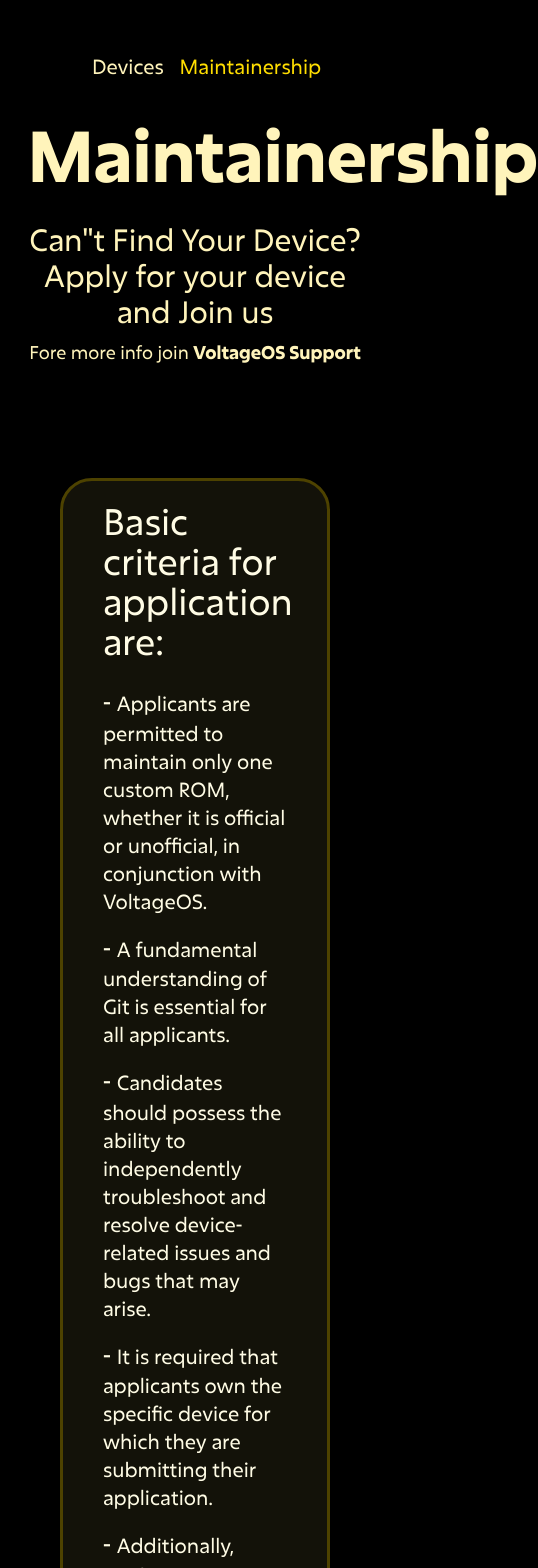
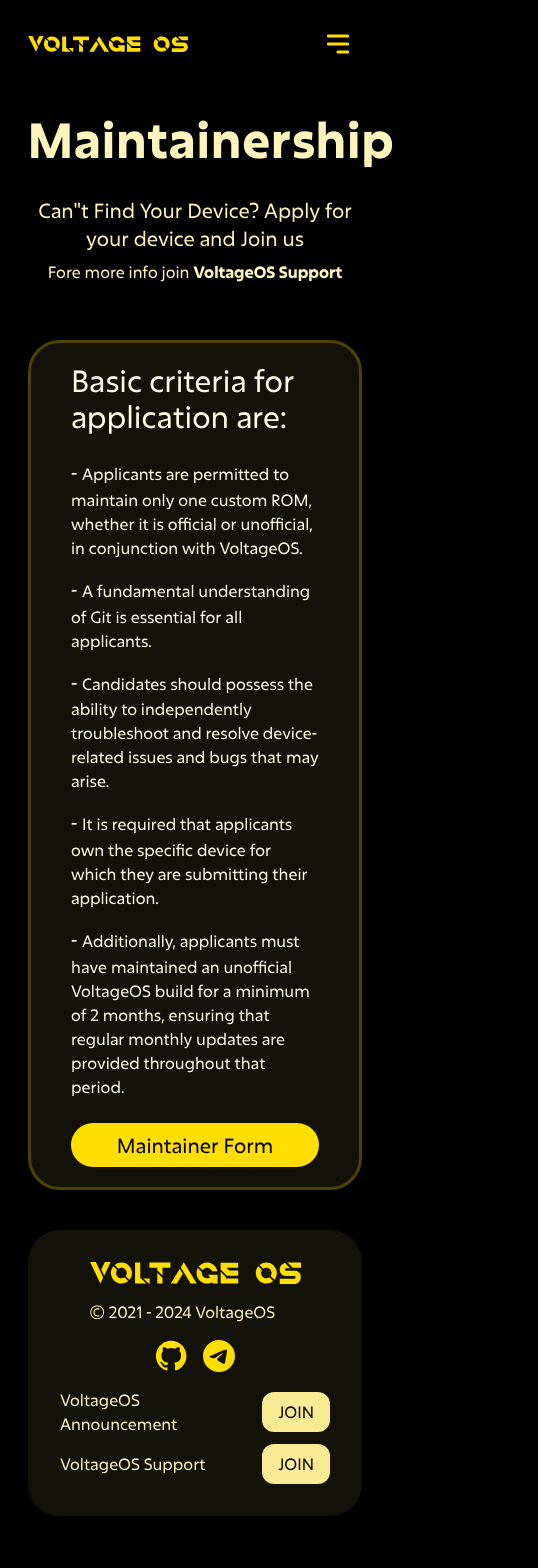
Before and after one commit to ZirgomHaidar/VoltageOS-Website, a React (Vite) app: page /maintainership in a window 390 px wide. Shown: the top 1568 px of the page, 538 px wide, since content can reach past the window. Built offline with nearby package versions, Linux system fonts and the light colour scheme.

Commit message:
VOS: Finish Responsive Design and Update Navbar

```diff
--- a/src/App.tsx
+++ b/src/App.tsx
@@ -11,7 +11,7 @@ function App() {
     <>
       <Navbar />
       <main
-        className={`mx-4 min-h-screen md:my-6 lg:my-8 xl:my-16 ${
+        className={`mx-4 my-10 min-h-screen md:my-6 lg:my-8 xl:my-16 ${
           navigator.userAgent.includes("Firefox")
             ? "xl:mx-20"
             : "xl:mx-10 2xl:mx-64"
--- a/src/components/Carousel.tsx
+++ b/src/components/Carousel.tsx
@@ -33,9 +33,9 @@ const Card = ({ card }: { card: CardType }) => {
   return (
     <div
       key={card.id}
-      className="bg-Voltage-bgComponent relative flex flex-col-reverse items-center justify-between gap-8 overflow-hidden p-6 lg:w-220 lg:flex-row lg:p-10 xl:w-300"
+      className="bg-Voltage-bgComponent border-Voltage-borderComponent relative flex flex-col-reverse items-center justify-between gap-8 overflow-hidden rounded-2xl border-4 p-6 lg:w-220 lg:flex-row lg:p-10 xl:w-300"
     >
-      <img src={card.picSrc} alt="pic" className="w-fit lg:w-100" />
+      <img src={card.picSrc} alt="pic" className="w-72 lg:w-100" />
       <div className="w-65 space-y-10 lg:w-130">
         <h2 className="text-Voltage-textPrimary">{card.title}</h2>
         <h5 className="text-Voltage-textSecondary">{card.desc}</h5>
--- a/src/components/Footer.tsx
+++ b/src/components/Footer.tsx
@@ -1,27 +1,32 @@
 import voltage from "../assets/voltage.svg"
 import github from "../assets/githubicon.svg"
 import telegram from "../assets/telegramico.svg"
+import { Link } from "react-router"
 
 function Footer() {
   return (
-    <footer className="bg-Voltage-bgComponent my-8 flex items-center justify-between rounded-4xl p-14 lg:mx-10 xl:mx-40">
+    <footer className="bg-Voltage-bgComponent mx-4 my-8 flex flex-col items-center justify-between gap-4 rounded-4xl p-8 md:flex-row lg:mx-10 lg:p-14">
       <div className="space-y-4">
         <img src={voltage} alt="voltage with Quantum Font" className="" />
         <h6>© 2021 - 2024 VoltageOS</h6>
-        <span className="flex space-x-4">
-          <img src={github} alt="github" className="size-8" />
-          <img src={telegram} alt="github" className="size-8" />
+        <span className="flex justify-center space-x-4 md:justify-start">
+          <Link to="#">
+            <img src={github} alt="github" className="size-8" />
+          </Link>
+          <Link to="#">
+            <img src={telegram} alt="github" className="size-8" />
+          </Link>
         </span>
       </div>
       <div className="">
         <div className="items-center space-y-2 *:flex *:items-center *:gap-10">
           <span className="">
             <h6>VoltageOS Announcement</h6>
-            <Button />
+            <Button href="#" />
           </span>
           <span className="justify-between">
             <h6>VoltageOS Support</h6>
-            <Button />
+            <Button href="#" />
           </span>
         </div>
       </div>
@@ -31,10 +36,13 @@ function Footer() {
 
 export default Footer
 
-const Button = () => {
+const Button = ({ href }: { href: string }) => {
   return (
-    <button className="bg-Voltage-buttonPrimary rounded-xl px-4 py-2 text-black uppercase">
+    <Link
+      to={href}
+      className="bg-Voltage-buttonPrimary rounded-xl px-4 py-2 text-black uppercase"
+    >
       Join
-    </button>
+    </Link>
   )
 }
--- a/src/components/Navbar.tsx
+++ b/src/components/Navbar.tsx
@@ -1,26 +1,100 @@
-import { NavLink, Link } from "react-router"
+import { useState } from "react"
+import { Link, useLocation } from "react-router"
+import { IoMdClose } from "react-icons/io"
+import { HiMenuAlt3 } from "react-icons/hi"
 import voltage from "../assets/voltage.svg"
 
-function Navbar() {
+const Navbar = () => {
+  const [isOpen, setIsOpen] = useState(false)
+  const location = useLocation()
+
+  const navigation = [
+    { name: "Devices", href: "/devices" },
+    { name: "Maintainership", href: "/maintainership" },
+  ]
+
+  const isActive = (path: string) => location.pathname === path
+
   return (
-    <nav className="z-20 flex items-center justify-between px-20 py-10">
-      <Link to="/">
-        <img src={voltage} alt="voltage with Quantum Font" className="" />
-      </Link>
-      <span className="flex space-x-4 text-xl capitalize">
-        <NavLink
-          to="/devices"
-          className={({ isActive }) => (isActive ? "active" : "")}
-        >
-          devices
-        </NavLink>
-        <NavLink
-          to="/maintainership"
-          className={({ isActive }) => (isActive ? "active" : "")}
-        >
-          maintainership
-        </NavLink>
-      </span>
+    <nav className="z-50 lg:my-4">
+      <div className="px-4 sm:px-6 lg:px-8">
+        <div className="flex h-16 items-center justify-between">
+          {/* Logo Section */}
+          <Link
+            to="/"
+            className="flex items-center transition-opacity duration-200 hover:opacity-80"
+            aria-label="Home"
+          >
+            <img src={voltage} alt="VoltageOS" className="w-40 lg:w-fit" />
+          </Link>
+
+          {/* Desktop Navigation */}
+          <div className="hidden items-center space-x-4 md:flex">
+            {navigation.map((item) => (
+              <Link
+                key={item.name}
+                to={item.href}
+                className={`flex items-center rounded-full px-4 py-2 text-xl transition-all duration-200 ${
+                  isActive(item.href)
+                    ? "bg-Voltage-buttonPrimary text-black"
+                    : "text-Voltage-textPrimary hover:bg-Voltage-buttonPrimary hover:text-black"
+                } `}
+                aria-current={isActive(item.href) ? "page" : undefined}
+              >
+                {item.name}
+              </Link>
+            ))}
+          </div>
+
+          {/* Mobile Menu Button */}
+          <button
+            type="button"
+            className="hover:bg-Voltage-borderComponent inline-flex items-center justify-center rounded-md p-2 text-gray-700 focus:outline-none focus:ring-inset md:hidden"
+            onClick={() => setIsOpen(!isOpen)}
+            aria-expanded={isOpen}
+            aria-controls="mobile-menu"
+            aria-label="Main menu"
+          >
+            <span className="sr-only">Open main menu</span>
+            {isOpen ? (
+              <IoMdClose
+                className="fill fill-Voltage-primary block size-8"
+                aria-hidden="true"
+              />
+            ) : (
+              <HiMenuAlt3
+                className="fill fill-Voltage-primary block size-8"
+                aria-hidden="true"
+              />
+            )}
+          </button>
+        </div>
+      </div>
+
+      {/* Mobile Menu */}
+      <div
+        className={`transition-all duration-300 ease-in-out md:hidden ${
+          isOpen ? "max-h-64 opacity-100" : "max-h-0 overflow-hidden opacity-0"
+        }`}
+        id="mobile-menu"
+      >
+        <div className="space-y-1 px-2 pt-2 pb-3">
+          {navigation.map((item) => (
+            <a
+              key={item.name}
+              href={item.href}
+              className={`flex w-full items-center rounded-lg px-3 py-2 text-base transition-all duration-200 ${
+                isActive(item.href)
+                  ? "bg-Voltage-buttonPrimary text-black"
+                  : "text-Voltage-textPrimary hover:bg-Voltage-buttonPrimary hover:text-black"
+              } `}
+              aria-current={isActive(item.href) ? "page" : undefined}
+            >
+              {item.name}
+            </a>
+          ))}
+        </div>
+      </div>
     </nav>
   )
 }
--- a/src/index.css
+++ b/src/index.css
@@ -4,13 +4,13 @@
 body {
   font-family: "Excon", sans-serif;
   h1 {
-    @apply text-5xl;
+    @apply text-5xl lg:text-7xl;
   }
   h2 {
-    @apply text-4xl;
+    @apply text-3xl lg:text-4xl;
   }
   h3 {
-    @apply text-3xl;
+    @apply text-xl lg:text-3xl;
   }
   h4 {
     @apply text-2xl;
@@ -19,7 +19,7 @@ body {
     @apply text-xl;
   }
   h6 {
-    @apply text-lg;
+    @apply text-base lg:text-lg;
   }
   p {
     @apply text-base;
--- a/src/pages/Devices.tsx
+++ b/src/pages/Devices.tsx
@@ -4,10 +4,8 @@ import Card from "../components/Card"
 function Devices() {
   return (
     <>
-      <div className="mb-28 items-center space-y-2 text-center">
-        <h1 style={{ fontSize: 70 }} className="mb-8 font-bold">
-          Devices
-        </h1>
+      <div className="mb-14 items-center space-y-2 text-center lg:mb-28">
+        <h1 className="mb-8 font-bold tracking-wide">Devices</h1>
         <h3>Checkout list of devices here and download it for your device</h3>
         <h6>
           Fore more info join{" "}
--- a/src/pages/Maintainership.tsx
+++ b/src/pages/Maintainership.tsx
@@ -3,10 +3,8 @@ import { Link } from "react-router"
 function Maintainership() {
   return (
     <>
-      <div className="mb-28 items-center space-y-2 text-center">
-        <h1 style={{ fontSize: 70 }} className="mb-8 font-bold">
-          Maintainership
-        </h1>
+      <div className="mb-14 items-center space-y-2 text-center lg:mb-28">
+        <h1 className="mb-8 font-bold tracking-wide">Maintainership</h1>
         <h3>Can"t Find Your Device? Apply for your device and Join us</h3>
         <h6>
           Fore more info join{" "}
@@ -16,9 +14,9 @@ function Maintainership() {
         </h6>
       </div>
 
-      <div className="bg-Voltage-bgComponent text-Voltage-textSecondary border-Voltage-borderComponent mx-8 rounded-4xl border-3 px-10 py-5">
+      <div className="bg-Voltage-bgComponent text-Voltage-textSecondary border-Voltage-borderComponent rounded-4xl border-3 px-10 py-5 lg:mx-8">
         <h2>Basic criteria for application are:</h2>
-        <ul className="mt-6 list-inside space-y-4 text-xl markerstyle">
+        <ul className="markerstyle mt-6 list-inside space-y-4 lg:text-xl">
           <li>
             Applicants are permitted to maintain only one custom ROM, whether it
             is official or unofficial, in conjunction with VoltageOS.
```
Also changed, not shown: src/pages/Download.tsx (+17 -12 lines), src/pages/Home.tsx (+8 -8 lines).
